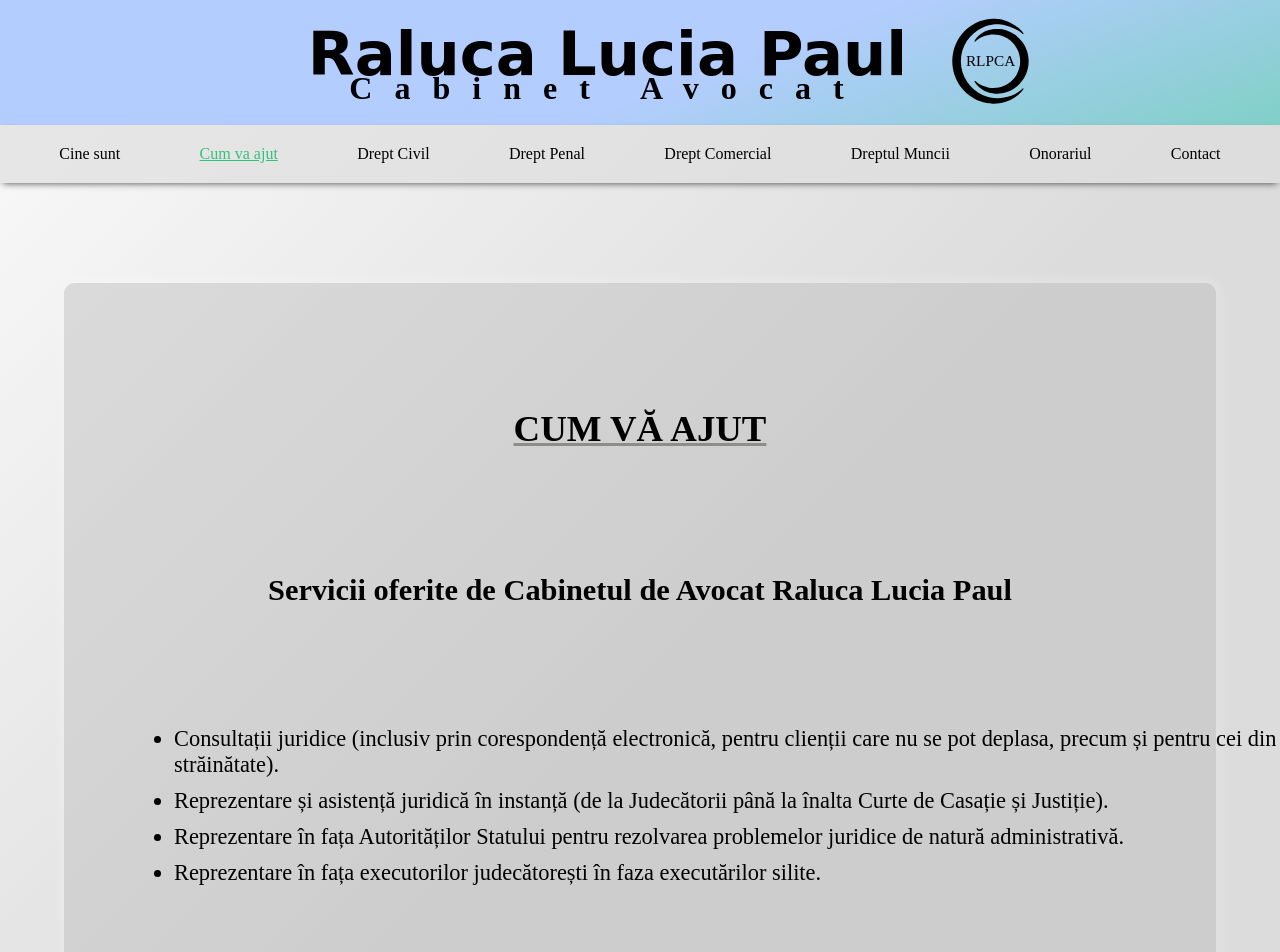
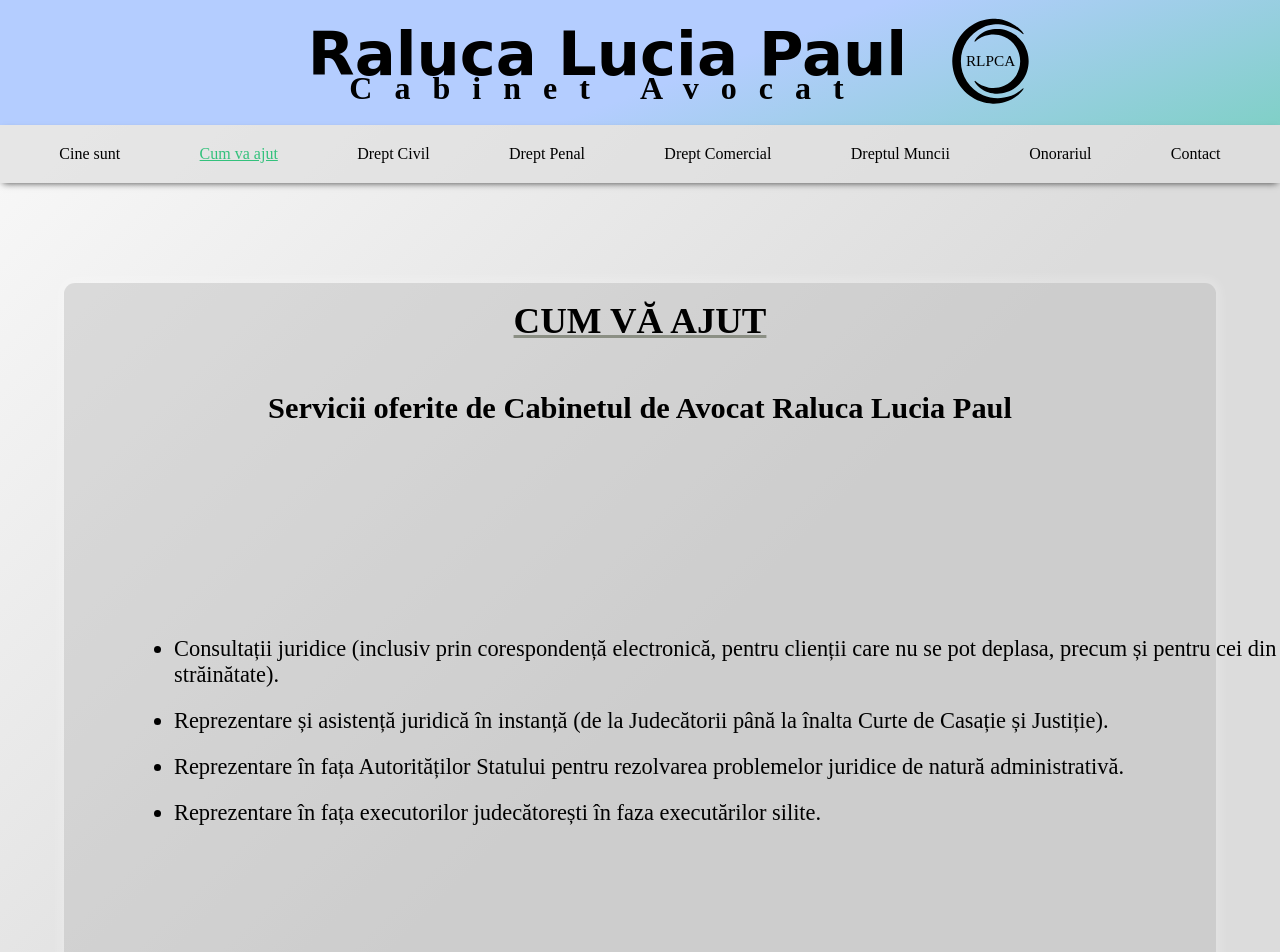
Before and after one commit to GhostHUB87/Raluca-Lucia-Paul, a plain HTML site: page sub_pages/cum_va_ajut.html in a window 1280 px wide. Shown: the top 952 px of the page. Drawn offline with nearby package versions, Linux system fonts and the light colour scheme; a web font is replaced by a local one.

Commit message:
Add files via upload

```diff
--- a/style.css
+++ b/style.css
@@ -54,14 +54,13 @@ body{
 }
 
 .left-main{
-    background-color:   #d4d4d4a1 !important;
-
 
     width: 45%;
     background-image: url("images/v3.png");
     background-size: cover;
     background-position: 35%;
     background-repeat: no-repeat;
+    background-color: red !important;
     border-radius: 20px;
     box-shadow: 14px 9px 33px -1px rgba(0,0,0,0.75);
 }
--- a/sub_pages/cum_va_ajut.css
+++ b/sub_pages/cum_va_ajut.css
@@ -23,9 +23,24 @@ body{
 
 /* main-page start */
 
-.main-page h1{
+.main-page *{
+ /* border: 2px solid black */
+}
 
+ ul{
+    width: 80%;
+    display: flex;
+    justify-content: center;
+    align-items: flex-start;
+    flex-direction: column;
 }
+
+.
+
+
+
+
+
 
 
 /* main-page end */
--- a/sub_pages/cum_va_ajut.html
+++ b/sub_pages/cum_va_ajut.html
@@ -42,13 +42,13 @@
 
     <div class="main-page">
 
-        <h1>
+        <h1 class="item titlu">
             CUM VĂ AJUT
         </h1>
 
-        <h2>Servicii oferite de Cabinetul de Avocat Raluca Lucia Paul</h2>
+        <h2 class="item titlu2">Servicii oferite de Cabinetul de Avocat Raluca Lucia Paul</h2>
 
-        <ul>
+        <ul class="item">
             <li>Consultații juridice (inclusiv prin corespondență electronică, pentru clienții care nu se pot deplasa, precum și pentru cei din străinătate).</li>
             <li>Reprezentare  și asistență juridică în instanță (de la Judecătorii până la înalta Curte de Casație și Justiție).</li>
             <li>Reprezentare în fața Autorităților Statului pentru rezolvarea problemelor juridice de natură administrativă.</li>
--- a/sub_pages/drept_civil.css
+++ b/sub_pages/drept_civil.css
@@ -27,9 +27,17 @@ body {
 
 /* main-page start */
 
+.main-page *{
+    /* border: 2px solid black */
+}
 
-
-
+ul{
+    width: 80%;
+    display: flex;
+    justify-content: center;
+    align-items: flex-start;
+    flex-direction: column;
+}
 
 
 
--- a/sub_pages/drept_comercial.css
+++ b/sub_pages/drept_comercial.css
@@ -21,7 +21,17 @@ body {
 
 /* main-page start */
 
+.main-page *{
+  /* border: 2px solid black */
+}
 
+ul{
+  width: 80%;
+  display: flex;
+  justify-content: center;
+  align-items: flex-start;
+  flex-direction: column;
+}
 
 /* footer start */
 
--- a/sub_pages/drept_penal.css
+++ b/sub_pages/drept_penal.css
@@ -21,7 +21,17 @@ body{
 
 /* main-page start */
 
+.main-page *{
+    /* border: 2px solid black */
+}
 
+ul{
+    width: 80%;
+    display: flex;
+    justify-content: center;
+    align-items: flex-start;
+    flex-direction: column;
+}
 
 
 
--- a/sub_pages/dreptul_muncii.css
+++ b/sub_pages/dreptul_muncii.css
@@ -23,7 +23,17 @@ body{
 /* main-page start */
 
 
+.main-page *{
+    /* border: 2px solid black */
+}
 
+ul{
+    width: 80%;
+    display: flex;
+    justify-content: center;
+    align-items: flex-start;
+    flex-direction: column;
+}
 
 
 
--- a/sub_pages/general.css
+++ b/sub_pages/general.css
@@ -89,24 +89,45 @@ body{
 .main-page{
     display: flex;
     flex-direction: column;
-    justify-content:space-evenly;
-    /* align-items:stretch; */
+
+    flex-wrap: wrap;
+
     position: relative;
     width: 90%;
     min-height: 90vh;
     left: 50%;
     margin-top: 100px;
     transform: translateX(-50%);
-    max-width: 1800px;
+    /* max-width: 1800px;   */
     background-color: #b8b8b86c;
 
     border-radius: 11px;
     box-shadow: rgba(255, 255, 255, 0.2) 0px 0px 10px 5px , rgba(0, 0, 0, 0.9) 0px 0px 0px 0px;
 }
 
+.item{
+    position: relative;
+    /* border: 2px solid red; */
+    width: 100%;
+    box-sizing: border-box;
+    flex-grow: 10;
+
+}
+
+.titlu{
+    flex-grow: 1;
+}
+
+.titlu2{
+    flex-grow: 1;
+}
+
+
+
+
 .main-page h1{
     position: relative;
-    flex-basis: 1;
+
     font-size: 2.5rem;
     /* background-color: red; */
     color: rgb(0, 0, 0);
@@ -137,6 +158,7 @@ body{
 .main-page ul{
     position: relative;
     left: 100px;
+
 }
 
 .main-page ul li{
@@ -144,6 +166,7 @@ body{
     margin: 10px;
     font-size: 1.4rem;
 }
+
 
 
 /* main page end */
--- a/sub_pages/onorariul.css
+++ b/sub_pages/onorariul.css
@@ -22,6 +22,17 @@ body {
 
 /* main-page start */
 
+.main-page *{
+  /* border: 2px solid black */
+}
+
+ul{
+  width: 70%;
+  display: flex;
+  justify-content: center;
+  align-items: flex-start;
+  flex-direction: column;
+}
 
 /* main-page end */
 
```
Also changed, not shown: sub_pages/contact.css (+6 -3 lines), sub_pages/drept_civil.html (+2 -2 lines), sub_pages/drept_comercial.html (+2 -2 lines), sub_pages/drept_penal.html (+2 -2 lines), sub_pages/dreptul_muncii.html (+2 -2 lines), sub_pages/onorariul.html (+3 -3 lines).
